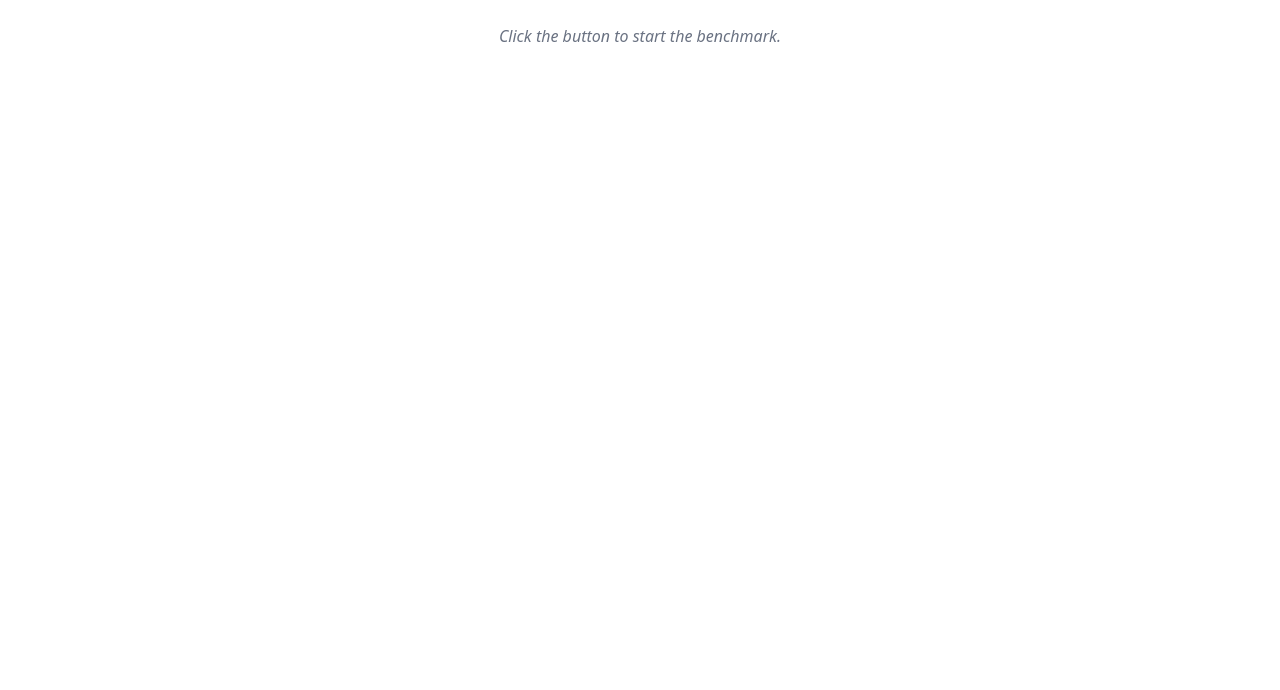
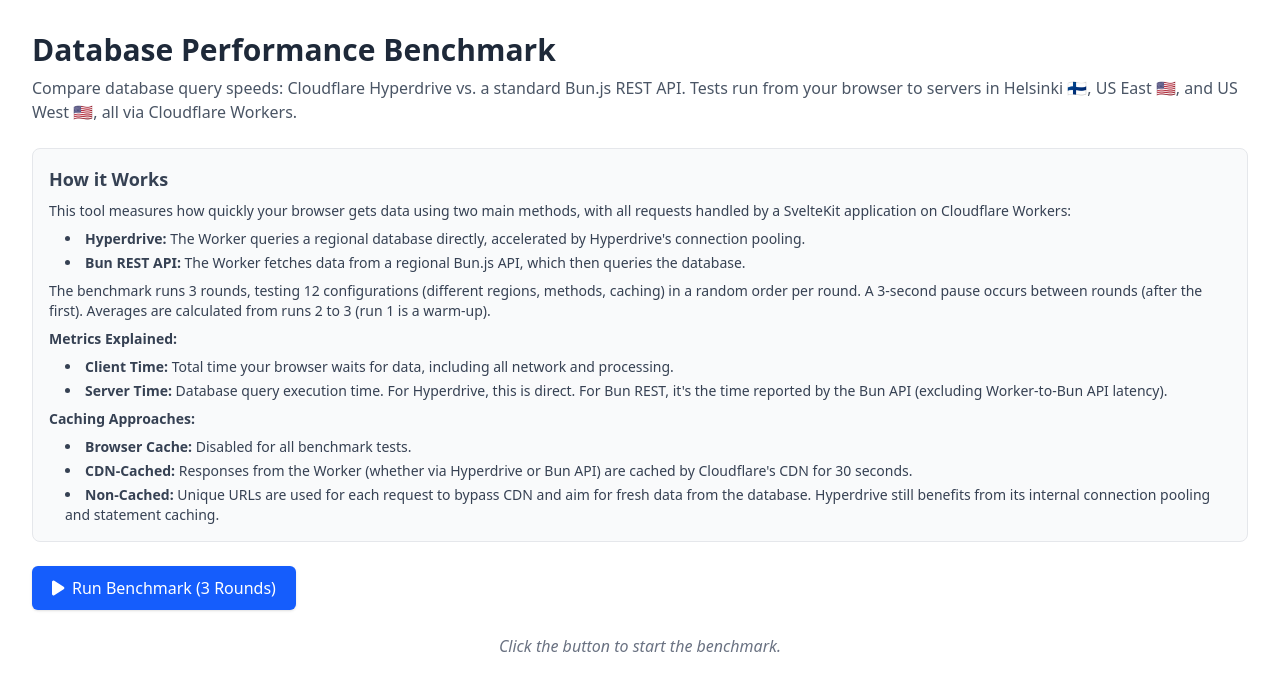
Before and after one commit to hjaber/bunvhd, a SvelteKit app: page / in a window 1280 px wide. Shown: the top 690 px of the page. Built offline with nearby package versions, Linux system fonts and the light colour scheme.

Commit message:
fix html

```diff
--- a/src/routes/+page.svelte
+++ b/src/routes/+page.svelte
@@ -207,21 +207,32 @@
     return `${Math.round(timeMs)} ms`;
   }
 
+  // Modify the measureFetch function to generate unique paths for non-cached endpoints
   async function measureFetch(url: string): Promise<BenchmarkResult> {
+    // If this is a non-cached endpoint, generate a unique path instead of using query parameters
     let fetchUrl = url;
     if (url.includes("_nc")) {
+      // For API endpoints using the SvelteKit [endpoint] dynamic route
       if (url.startsWith("/api/")) {
+        // Extract the base endpoint name
         const urlObj = new URL(url, window.location.origin);
         const pathParts = urlObj.pathname.split("/");
-        const baseEndpoint = pathParts[2];
+        const baseEndpoint = pathParts[2]; // The [endpoint] part in /api/[endpoint]
+
+        // Create a new unique endpoint with timestamp
         const timestamp = Date.now();
         const randomSuffix = Math.floor(Math.random() * 1000);
         const uniqueEndpoint = `${baseEndpoint}-${timestamp}-${randomSuffix}`;
+
+        // Replace the endpoint in the path
         pathParts[2] = uniqueEndpoint;
         urlObj.pathname = pathParts.join("/");
+
+        // Keep any existing query parameters except _r which is no longer needed
         const params = new URLSearchParams(urlObj.search);
-        params.delete("_r");
+        params.delete("_r"); // Remove the _r parameter since we're using path-based differentiation
         urlObj.search = params.toString();
+
         fetchUrl = urlObj.toString();
       }
     }
@@ -267,23 +278,19 @@
       }
 
       return {
-        // <<< MODIFIED HERE
         clientTime: clientTime,
         serverTime: jsonResult.timeMs ?? null,
         binding: jsonResult.binding ?? "Unknown",
         error: jsonResult.error ?? null,
-        colo: jsonResult.colo ?? null, // Ensure colo is passed
       };
     } catch (error: any) {
       const clientTimeSoFar = performance.now() - startTime;
       console.error(`Error fetching ${fetchUrl}:`, error);
       return {
-        // <<< MODIFIED HERE
         clientTime: clientTimeSoFar,
         serverTime: null,
         binding: "Fetch Error",
         error: error.message || "Unknown fetch error",
-        colo: "Error", // Or null if you prefer
       };
     }
   }
@@ -323,12 +330,10 @@
         const initialRunResults: Record<string, BenchmarkResult> = {};
         ENDPOINTS.forEach((ep) => {
           initialRunResults[ep.id] = {
-            // <<< MODIFIED HERE
             clientTime: null,
             serverTime: null,
             binding: "Pending...",
             error: null,
-            colo: null, // Initialize colo
           };
         });
         if (!benchmarkRuns.find((run) => run.runId === currentRunId)) {
@@ -494,6 +499,139 @@
     return runId === 1;
   }
 </script>
+
+<div class="container mx-auto p-4 sm:p-6 lg:p-8 space-y-6 font-sans">
+  <header class="space-y-2">
+    <h1 class="text-2xl sm:text-3xl font-bold text-gray-800">
+      Database Performance Benchmark
+    </h1>
+    <p class="text-gray-600">
+      Compare database query speeds: Cloudflare Hyperdrive vs. a standard Bun.js
+      REST API. Tests run from your browser to servers in Helsinki 🇫🇮, US East
+      🇺🇸, and US West 🇺🇸, all via Cloudflare Workers.
+    </p>
+  </header>
+
+  <section class="p-4 bg-gray-50 border border-gray-200 rounded-lg space-y-3">
+    <h2 class="text-lg font-semibold text-gray-700 mb-2">How it Works</h2>
+    <div class="text-sm text-gray-700 space-y-2">
+      <p>
+        This tool measures how quickly your browser gets data using two main
+        methods, with all requests handled by a SvelteKit application on
+        Cloudflare Workers:
+      </p>
+      <ul class="list-disc list-inside pl-4 space-y-1">
+        <li>
+          <strong>Hyperdrive:</strong> The Worker queries a regional database directly,
+          accelerated by Hyperdrive's connection pooling.
+        </li>
+        <li>
+          <strong>Bun REST API:</strong> The Worker fetches data from a regional
+          Bun.js API, which then queries the database.
+        </li>
+      </ul>
+      <p>
+        The benchmark runs {RUN_COUNT} rounds, testing {ENDPOINTS.length} configurations
+        (different regions, methods, caching) in a random order per round. A {DELAY_BETWEEN_RUNS_MS /
+          1000}-second pause occurs between rounds (after the first). Averages
+        are calculated from runs 2 to {RUN_COUNT} (run 1 is a warm-up).
+      </p>
+      <p><strong>Metrics Explained:</strong></p>
+      <ul class="list-disc list-inside pl-4 space-y-1">
+        <li>
+          <strong>Client Time:</strong> Total time your browser waits for data, including
+          all network and processing.
+        </li>
+        <li>
+          <strong>Server Time:</strong> Database query execution time. For Hyperdrive,
+          this is direct. For Bun REST, it's the time reported by the Bun API (excluding
+          Worker-to-Bun API latency).
+        </li>
+      </ul>
+      <p><strong>Caching Approaches:</strong></p>
+      <ul class="list-disc list-inside pl-4 space-y-1 text-sm text-gray-700">
+        <li>
+          <strong>Browser Cache:</strong> Disabled for all benchmark tests.
+        </li>
+        <li>
+          <strong>CDN-Cached:</strong> Responses from the Worker (whether via Hyperdrive
+          or Bun API) are cached by Cloudflare's CDN for 30 seconds.
+        </li>
+        <li>
+          <strong>Non-Cached:</strong> Unique URLs are used for each request to bypass
+          CDN and aim for fresh data from the database. Hyperdrive still benefits
+          from its internal connection pooling and statement caching.
+        </li>
+      </ul>
+    </div>
+  </section>
+
+  <section class="flex flex-col sm:flex-row gap-4 items-center">
+    <button
+      onclick={runBenchmark}
+      disabled={isLoading}
+      class="px-5 py-2.5 bg-blue-600 text-white rounded-md shadow-sm hover:bg-blue-700 focus:outline-none focus:ring-2 focus:ring-blue-500 focus:ring-opacity-50 disabled:opacity-60 disabled:cursor-not-allowed transition-colors duration-200 w-full sm:w-auto flex items-center justify-center"
+    >
+      <svg
+        xmlns="http://www.w3.org/2000/svg"
+        viewBox="0 0 20 20"
+        fill="currentColor"
+        class="w-5 h-5 mr-2 -ml-1 {isLoading ? 'animate-spin' : 'hidden'}"
+      >
+        <path
+          fill-rule="evenodd"
+          d="M15.312 11.424a5.5 5.5 0 01-9.201-4.752L3.05 3.05a7 7 0 1010.818 10.818l-2.556-2.448zM10 18a8 8 0 100-16 8 8 0 000 16z"
+          clip-rule="evenodd"
+        />
+      </svg>
+      <svg
+        xmlns="http://www.w3.org/2000/svg"
+        viewBox="0 0 20 20"
+        fill="currentColor"
+        class="w-5 h-5 mr-1 -ml-1 {isLoading ? 'hidden' : 'inline-block'}"
+      >
+        <path
+          d="M6.3 2.841A1.5 1.5 0 004 4.11V15.89a1.5 1.5 0 002.3 1.269l9.344-5.89a1.5 1.5 0 000-2.538L6.3 2.84z"
+        />
+      </svg>
+      {isLoading
+        ? `Running... (${Math.round(progress.current)}%)`
+        : `Run Benchmark (${RUN_COUNT} Rounds)`}
+    </button>
+  </section>
+
+  {#if isLoading || progress.current > 0}
+    <div class="space-y-2">
+      <div
+        class="w-full bg-gray-200 rounded-full h-2.5 dark:bg-gray-700 overflow-hidden"
+        role="progressbar"
+        aria-valuenow={progress.current}
+        aria-valuemin="0"
+        aria-valuemax="100"
+        aria-label="Benchmark Progress"
+      >
+        <div
+          class="bg-blue-600 h-2.5 rounded-full transition-all duration-300 ease-out"
+          style:width="{progress.current}%"
+        ></div>
+      </div>
+      {#if benchmarkStatus}
+        <p class="text-sm text-center text-gray-600 h-4">
+          {benchmarkStatus}
+        </p>
+      {/if}
+    </div>
+  {/if}
+
+  {#if overallError && !isLoading}
+    <div
+      class="mt-4 p-4 bg-red-100 text-red-800 border border-red-300 rounded-md shadow-sm"
+      role="alert"
+    >
+      <strong class="font-semibold">Benchmark Error:</strong>
+      {overallError}
+    </div>
+  {/if}
 
   {#if benchmarkRuns.length > 0}
     <section class="mt-6 space-y-6">
@@ -730,3 +868,61 @@
       Click the button to start the benchmark.
     </p>
   {/if}
+</div>
+
+<style>
+  /* Static sticky headers */
+  .benchmark-table thead th {
+    position: sticky;
+    top: 0;
+    z-index: 10;
+  }
+
+  /* Make sure sticky left columns work with hover */
+  .benchmark-table tbody tr:hover th.sticky {
+    background-color: #eff6ff !important;
+  }
+
+  /* Ensure sticky columns stay visible during scroll */
+  .benchmark-table tbody th.sticky {
+    z-index: 5;
+  }
+
+  /* Result highlighting */
+  .benchmark-table td.best {
+    background-color: #dcfce7 !important;
+    font-weight: 600;
+  }
+
+  .benchmark-table td.worst {
+    background-color: #fee2e2 !important;
+  }
+
+  /* Hover effects */
+  .benchmark-table tbody tr:hover td.best {
+    background-color: #bbf7d0 !important;
+  }
+
+  .benchmark-table tbody tr:hover td.worst {
+    background-color: #fecaca !important;
+  }
+
+  .benchmark-table tbody tr:hover th {
+    background-color: #eff6ff !important;
+  }
+
+  /* Mobile optimization - ensure no horizontal overflow */
+  @media (max-width: 640px) {
+    .benchmark-table th,
+    .benchmark-table td {
+      padding: 0.5rem 0.25rem;
+      font-size: 0.7rem;
+    }
+
+    /* Only show core columns on very small screens */
+    .benchmark-table th:nth-child(3),
+    .benchmark-table td:nth-child(3) {
+      display: none;
+    }
+  }
+</style>
--- a/src/routes/api/[endpoint]/+server.ts
+++ b/src/routes/api/[endpoint]/+server.ts
@@ -154,7 +154,7 @@ export const GET: RequestHandler = async ({
   request,
 }) => {
   const dynamicEndpoint = params.endpoint;
-  const colo = request.cf?.colo || "UNKNOWN_COLO";
+  const colo = request.cf?.colo || "";
 
   // Parse the dynamic endpoint to get the base endpoint
   const match = dynamicEndpoint.match(ENDPOINT_PATTERN);
```
Lines whose indentation alone changed are shown as unchanged.
